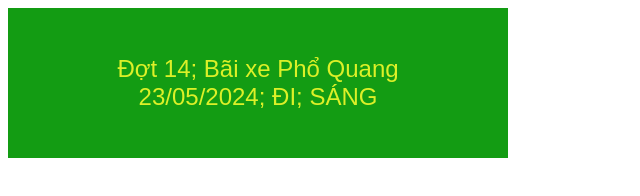
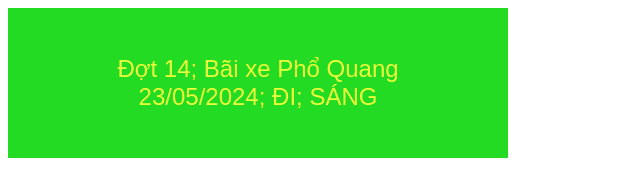
Before and after one commit to desmin2102/newbus, a plain HTML site: page index.html in a window 1280 px wide. Shown: the whole page, without its empty margins (0-640 px from the left). Drawn offline with Linux system fonts and the light colour scheme.

Commit message:
Update index.html

```diff
--- a/index.html
+++ b/index.html
@@ -9,9 +9,9 @@
   align-items: center;
   width: 500px; /* Chiều rộng của khung */
   height: 150px; /* Chiều cao của khung */
-  background-color: #139c13; /* Màu nền của khung, màu xanh nhạt */
+  background-color: #22db22; /* Màu nền của khung, màu xanh nhạt */
   border: none;
-  color: rgb(220, 240, 40); /* Màu của chữ */
+  color: rgb(235, 255, 57); /* Màu của chữ */
   font-weight: normal; /* Độ đậm của chữ */
   font-size: 24px; /* Kích thước của chữ */
   text-align: center; /* Căn giữa văn bản */
```
